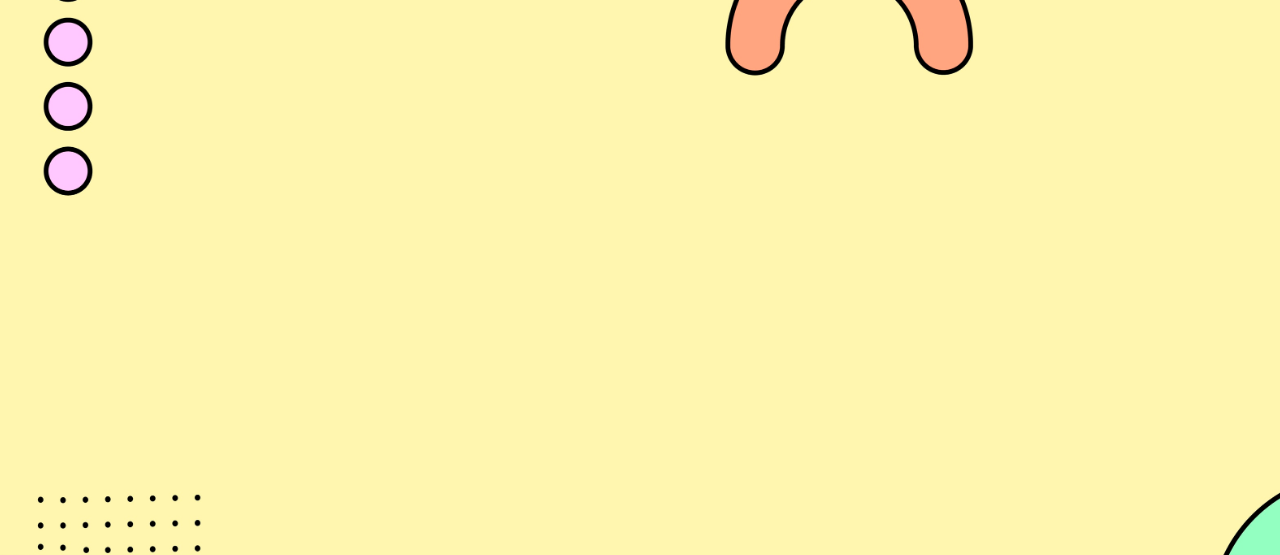
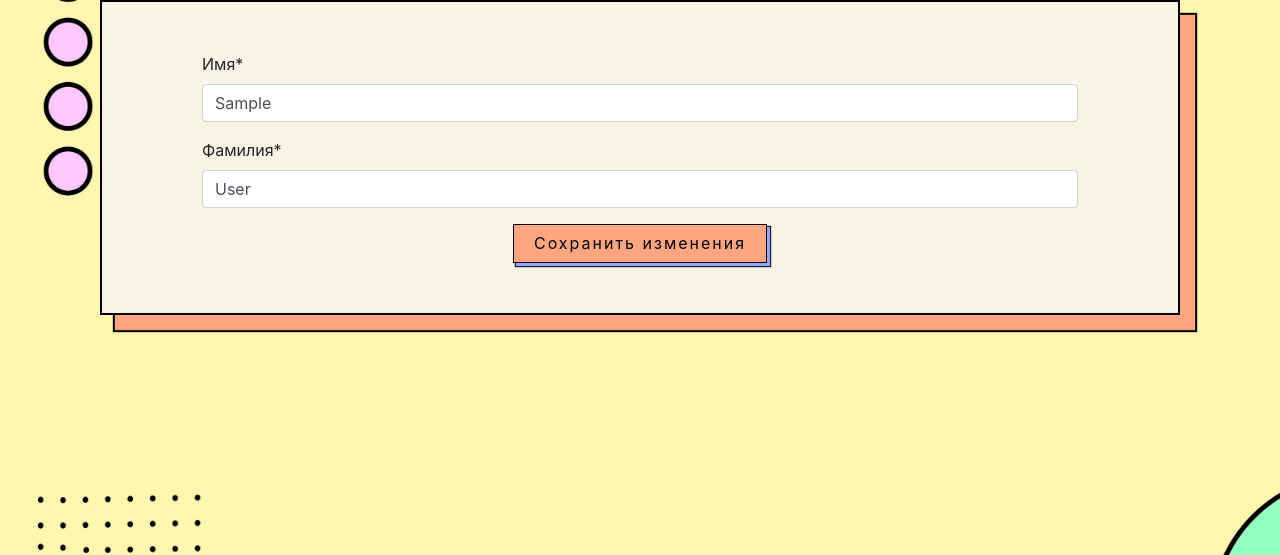
Before and after one commit to andrey545454/MathGame-CourseWork, a Django app: page /profile/ in a window 1280 px wide. Shown: the part 56-611 px from the top of the page. Run offline with Django 4.2, Linux system fonts and the light colour scheme; the visitor is signed in with stand-in values (Sample User, id 1); some libraries are stand-ins or nearby versions.

```diff
--- a/game/forms.py
+++ b/game/forms.py
@@ -1,6 +1,6 @@
 from django import forms
 from django.contrib.auth import authenticate, get_user_model, password_validation
-from django.contrib.auth.forms import UserCreationForm
+from django.contrib.auth.forms import UserCreationForm, UserChangeForm
 from django.contrib.auth.models import User
 from django.utils.translation import gettext_lazy as _
 
@@ -27,11 +27,17 @@ class RegisterForm(UserCreationForm):
         model = User
         fields = ['username', 'password1', 'password2', 'first_name', 'last_name']
 
-    def save(self, commit=True):
-        user = User.objects.create_user(
-            username=self.cleaned_data['username'],
-            password=self.cleaned_data['password1'],
-            first_name=self.cleaned_data['first_name'],
-            last_name=self.cleaned_data['last_name']
-        )
-        return user
+
+class UpdateForm(UserChangeForm):
+    """
+    A form that updates a user, with no privileges, from the given username and
+    password.
+    """
+
+    first_name = forms.CharField(label=_('Имя'))
+    last_name = forms.CharField(label=_('Фамилия'))
+    password = None
+
+    class Meta:
+        model = User
+        fields = ['first_name', 'last_name']
--- a/game/urls.py
+++ b/game/urls.py
@@ -4,10 +4,13 @@ from . import views
 
 urlpatterns = [
     path('', views.index, name='index'),
+
     path('games/', views.games, name='games'),
     path('games/<int:pk>', views.selected_game, name='selected_game'),
+
     path('teams/', views.teams, name='teams'),
-    path('teams/<int:pk>', views.teams, name='selected_team'),
+    path('teams/<int:pk>', views.selected_team, name='selected_team'),
+
     path('profile/', views.profile, name='profile'),
 
     path('register/', views.register, name='register'),
--- a/game/views.py
+++ b/game/views.py
@@ -1,9 +1,9 @@
 from django.http import HttpResponse
-from django.contrib.auth import login, logout
+from django.contrib.auth import login, logout, update_session_auth_hash
 from django.contrib.auth.decorators import login_required
 from django.shortcuts import render, redirect, get_object_or_404
 
-from .forms import RegisterForm
+from .forms import RegisterForm, UpdateForm
 from .models import *
 
 # Create your views here.
@@ -44,5 +44,20 @@ def teams(request):
 
 
 @login_required
+def selected_team(request, pk):
+    team = Team.objects.get(pk=pk)
+    print(team)
+    return render(request, 'teams.html')
+
+
+@login_required
 def profile(request):
-    return render(request, 'profile.html')
+    if request.method == 'POST':
+        form = UpdateForm(data=request.POST, instance=request.user)
+        if form.is_valid():
+            form.save()
+            update_session_auth_hash(request, form.instance)
+            return redirect('/')
+    else:
+        form = UpdateForm(instance=request.user)
+    return render(request, 'profile.html', {'form': form})
--- a/templates/profile.html
+++ b/templates/profile.html
@@ -1,4 +1,6 @@
 {% extends 'base.html' %}
+
+{% load crispy_forms_tags %}
 
 {% block title %}
     <title>Профиль</title>
@@ -14,4 +16,9 @@
 {% endblock %}
 
 {% block content %}
+     <form method="POST" class="frm">
+        {% csrf_token %}
+        {{ form|crispy }}
+        <button type="submit" class="frm-btn">Сохранить изменения</button>
+    </form>
 {% endblock %}
--- a/templates/registration.html
+++ b/templates/registration.html
@@ -1,10 +1,11 @@
 {% extends 'base.html' %}
+
+{% load crispy_forms_tags %}
 
 {% block title %}
     <title>Регистрация аккаунта</title>
 {% endblock %}
 
-{% load crispy_forms_tags %}
 
 {% block navbar-auth%}
     <form class="form-inline">
```
